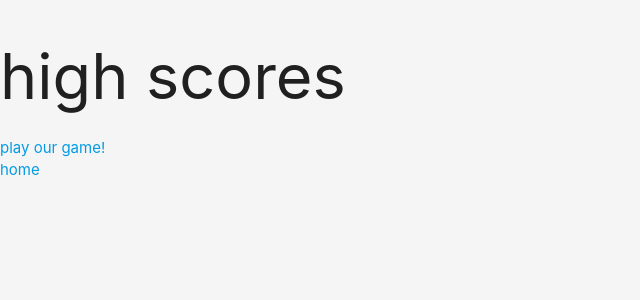
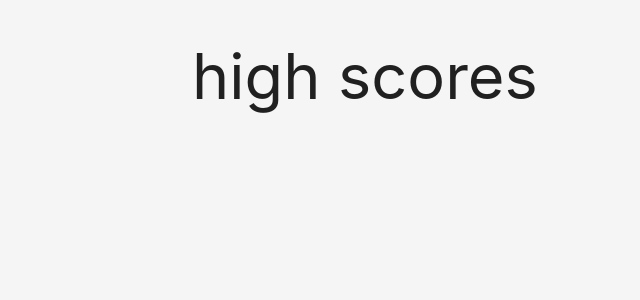
Before and after one commit to Jefwillems/FADREA, a Django app: page /highscore/ in a window 1280 px wide. Shown: the part 150-450 px from the top of the page, without its empty margins (0-640 px from the left). Run offline with Django 3.2, Linux system fonts and the light colour scheme; data that the repository does not hold is empty; some libraries are stand-ins or nearby versions.

Commit message:
updated highscore view

```diff
--- a/main/templates/main/highscore.html
+++ b/main/templates/main/highscore.html
@@ -1,13 +1,13 @@
 {% extends 'main/base.html' %}
 
 {% block content %}
+    <div class="container">
         <h1>high scores</h1>
-    <a href="{% url 'game' %}">play our game!</a>
-    <br>
-    <a href="{% url 'index' %}">home</a>
         <ul>
             {% for score in scores %}
                 <li>{{ score.username }}: {{ score.max_score }}</li>
             {% endfor %}
         </ul>
+    </div>
+
 {% endblock %}
```
Lines whose indentation alone changed are shown as unchanged.
